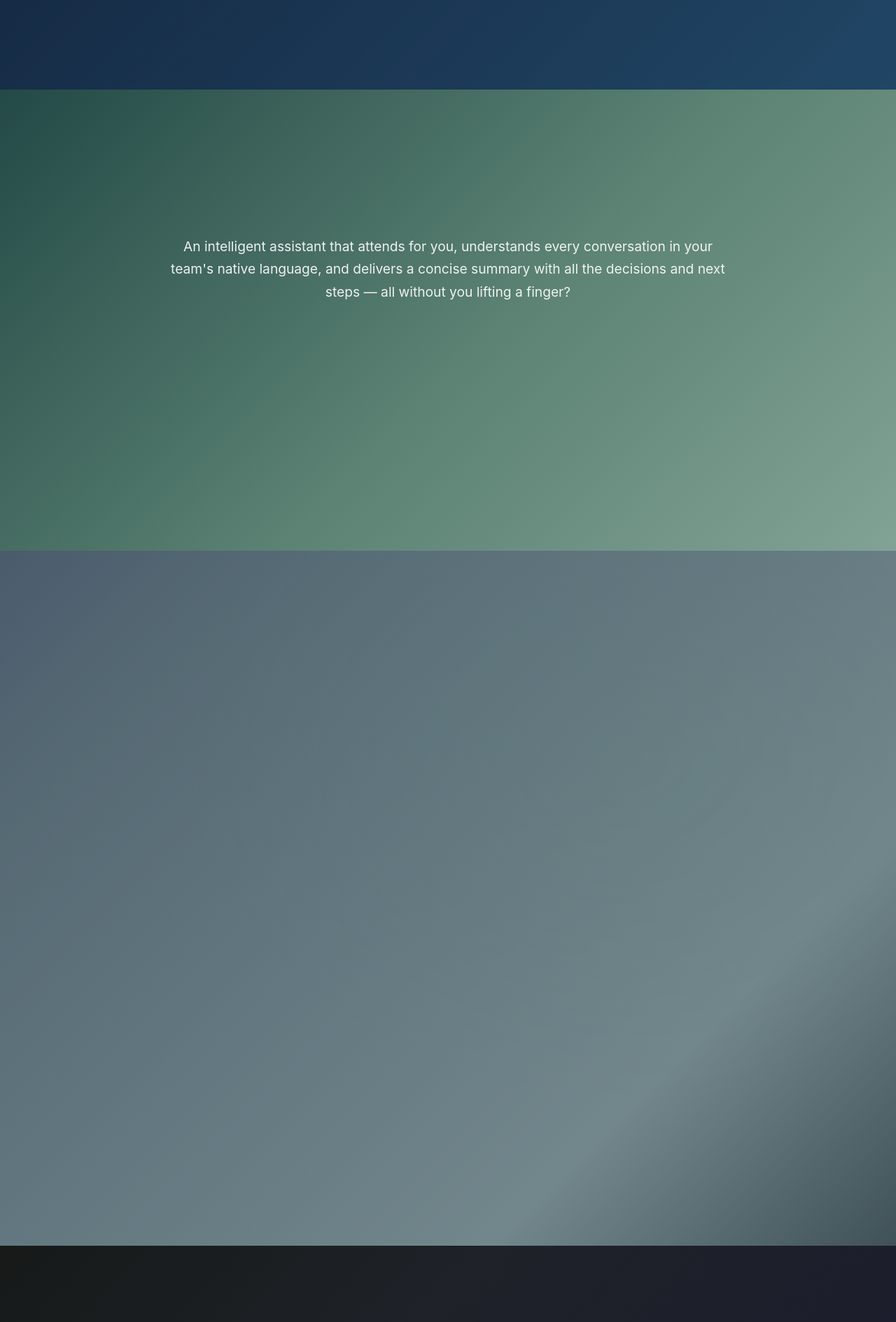
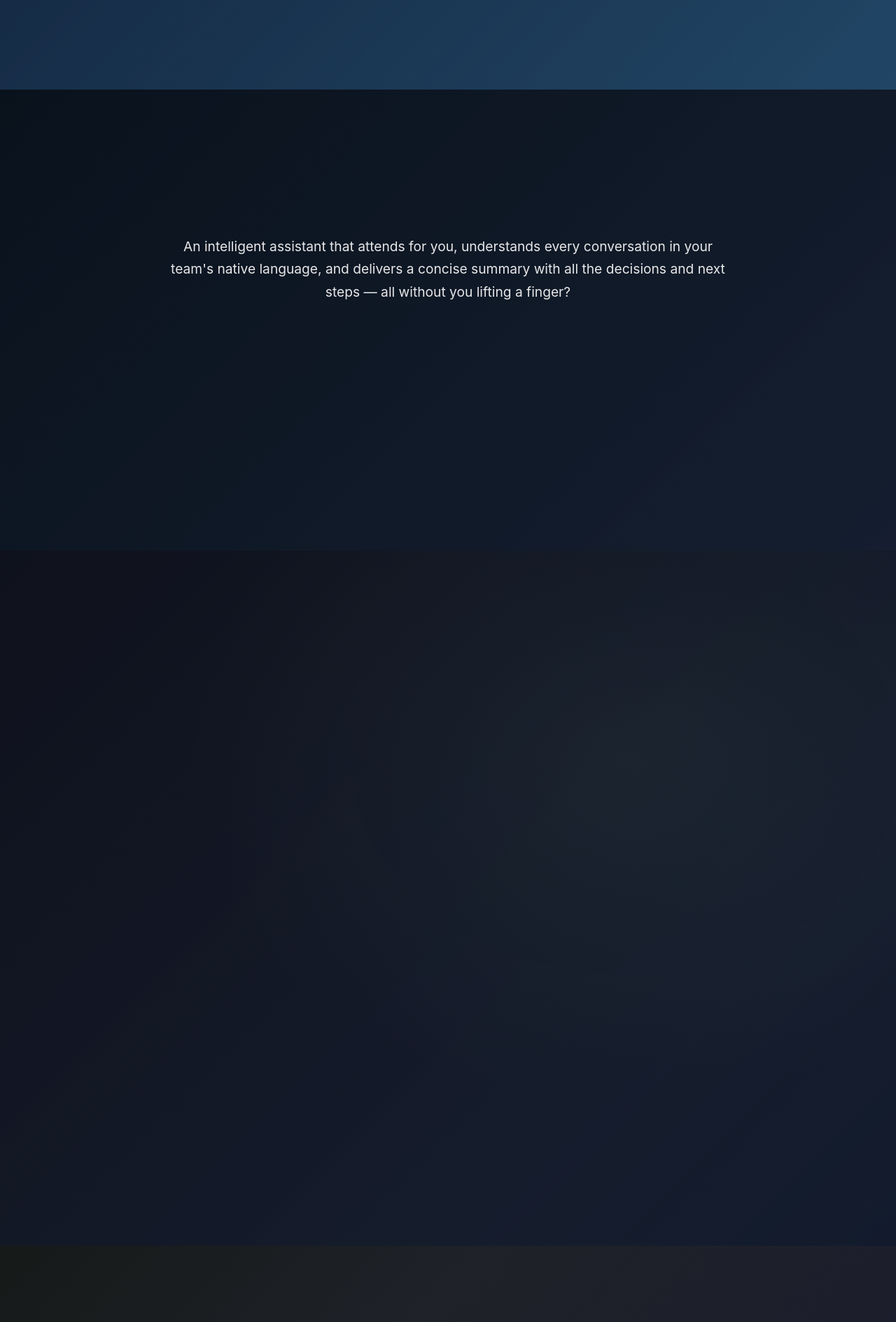
Before and after one commit to the-h-b/sumry.ai, a React (Vite) app: page / in a window 1280 px wide. Shown: the part 1380-3269 px from the top of the page at 70% size. Built offline with nearby package versions, Linux system fonts and the light colour scheme.

Commit message:
color changes

```diff
--- a/src/App.css
+++ b/src/App.css
@@ -328,6 +328,7 @@
 .solution-section {
   padding: 6rem 0;
   text-align: center;
+  background: linear-gradient(135deg, rgba(8, 15, 26, 0.95) 0%, rgba(15, 23, 42, 0.95) 100%);
 }
 
 .solution-description {
@@ -395,7 +396,7 @@
 /* Introducing Section */
 .introducing-section {
   padding: 6rem 0;
-  background: linear-gradient(135deg, rgba(83, 52, 131, 0.3) 0%, rgba(22, 33, 62, 0.3) 100%);
+  background: linear-gradient(135deg, rgba(12, 12, 24, 0.95) 0%, rgba(15, 23, 42, 0.95) 100%);
   position: relative;
   overflow: hidden;
 }
```
